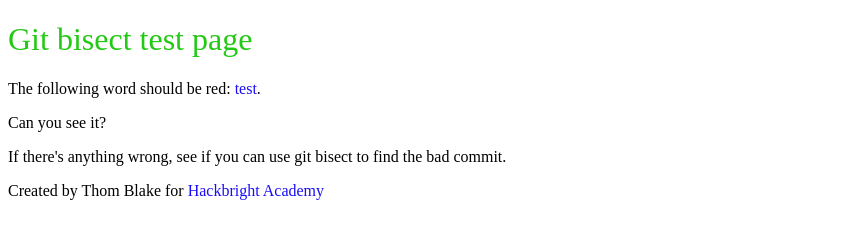
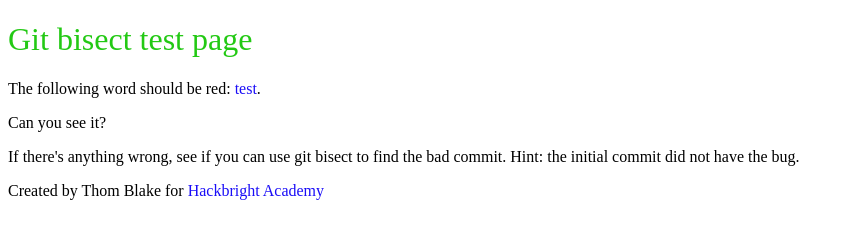
Before and after one commit to NigelGreenway/bisect-example, a plain HTML site: page index.html in a window 1280 px wide. Shown: the whole page, without its empty margins (0-851 px from the left). Drawn offline with Linux system fonts and the light colour scheme.

Commit message:
Add hint

```diff
--- a/index.html
+++ b/index.html
@@ -21,7 +21,7 @@
     Can you see it?
   </p>
   <p>
-    If there's anything wrong, see if you can use git bisect to find the bad commit.
+    If there's anything wrong, see if you can use git bisect to find the bad commit.  Hint: the initial commit did not have the bug.
   </p>
   <p>
     Created by Thom Blake for <span class="red">Hackbright Academy</span>
```
